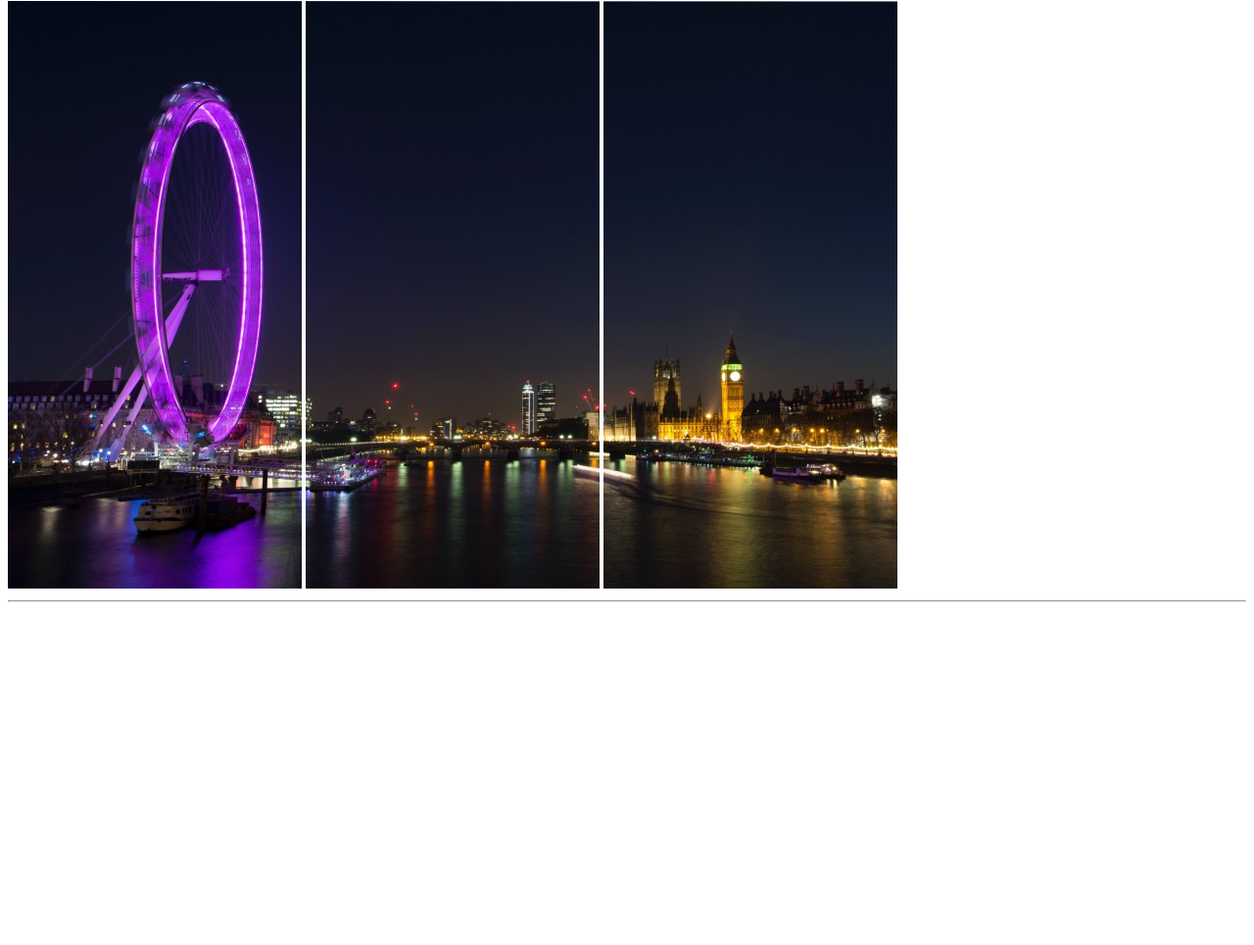
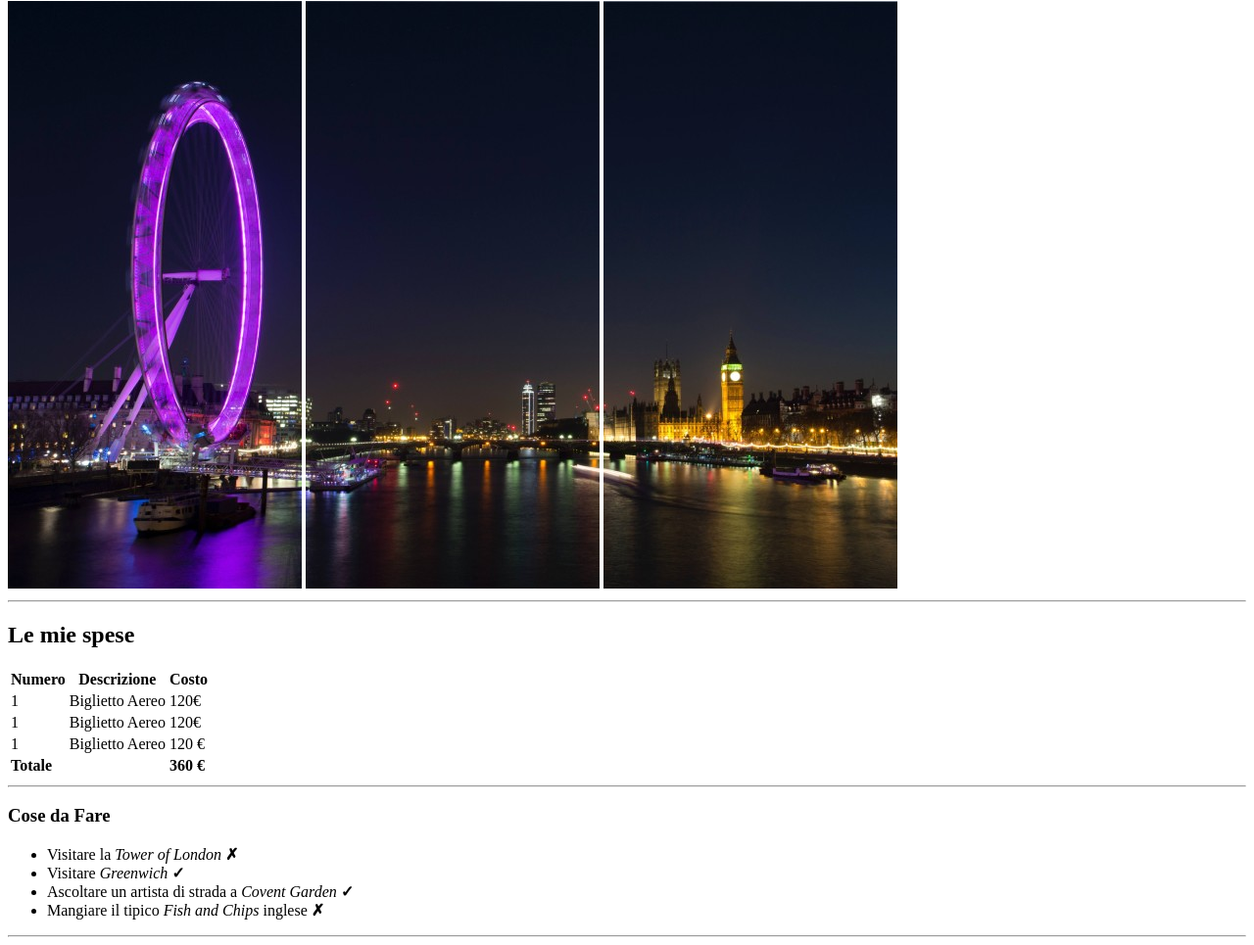
Before and after one commit to salamone-gius/html-london-trip, a plain HTML site: page index.html in a window 1280 px wide. Shown: the part 79-1044 px from the top of the page at 98% size. Before the commit the page ends 800 px from the top, so only its background shows below. Drawn offline with Linux system fonts and the light colour scheme.

Commit message:
first and second section (of main) created

```diff
--- a/index.html
+++ b/index.html
@@ -10,8 +10,7 @@
 
     <body>
 
-        <!-- header "il mio viaggio a Londra" + 3 pics + hr-->
-        <header>
+        <header>    <!-- header "il mio viaggio a Londra" + 3 pics + hr-->
 
           <h1>Il mio Viaggio a Londra</h1>
           <img src="img/pexels-bill-emrich-230794-0.jpg" alt="pexels-bill-emrich-230794-0">
@@ -19,12 +18,83 @@
           <img src="img/pexels-bill-emrich-230794-2.jpg" alt="pexels-bill-emrich-230794-3">
           <hr>
 
-        </header>
-        <!-- /header "il mio viaggio a Londra" + 3 pics + hr-->
+        </header>   <!-- /header "il mio viaggio a Londra" + 3 pics + hr-->
 
-        <!-- main: 4 section-->
-        <main></main>
-        <!-- /main: 4 section-->
+
+        <main>  <!-- main: 4 section-->
+
+            <section>   <!-- first section: "le mie spese" + table-->
+
+                <h2>Le mie spese</h2>
+
+                <table>
+
+                    <thead> <!-- table header (intestazione tabella)-->
+
+                        <tr>
+                            <th>Numero</th>
+                            <th>Descrizione</th>
+                            <th>Costo</th>
+                        </tr>
+
+                    </thead> <!-- /table header (intestazione tabella)-->
+
+                    <tbody> <!-- /table body (corpo della tabella)-->
+
+                        <tr>
+                            <td>1</td>
+                            <td>Biglietto Aereo</td>
+                            <td>120€</td>
+                        </tr>
+
+                        <tr>
+                            <td>1</td>
+                            <td>Biglietto Aereo</td>
+                            <td>120€</td>
+                        </tr>
+
+                        <tr>
+                            <td>1</td>
+                            <td>Biglietto Aereo</td>
+                            <td>120 €</td>
+                        </tr>
+
+                    </tbody> <!-- /table body (corpo della tabella)-->
+
+                    <tfoot> <!-- table footer (pie di pagina della tabella)-->
+
+                        <tr>
+                            <td><strong>Totale</strong></td>
+                            <td></td>
+                            <td><strong>360 €</strong></td>
+                        </tr>
+
+                    </tfoot> <!-- /table footer (pie di pagina della tabella)-->
+
+                </table>
+
+                <hr>
+
+            </section>  <!-- /first section: "le mie spese" + table-->
+
+
+            <section>   <!-- second section: "cose da fare" + unordered list-->
+
+                <h3>Cose da Fare</h3>
+
+                <ul>
+                    <li>Visitare la <em>Tower of London</em> <strong>&#10007</strong></li>
+                    <li>Visitare <em>Greenwich</em> <strong>&#10003</strong></li>
+                    <li>Ascoltare un artista di strada a <em>Covent Garden</em> <strong>&#10003</strong></li>
+                    <li>Mangiare il tipico <em>Fish and Chips</em> inglese <strong>&#10007</strong></li>
+                </ul>
+
+                <hr>
+
+            </section>  <!-- /second section: "cose da fare" + unordered list-->
+
+        </main> <!-- /main: 4 section-->
+
 
         <!-- footer: link (not required)-->
         <footer></footer>
```
